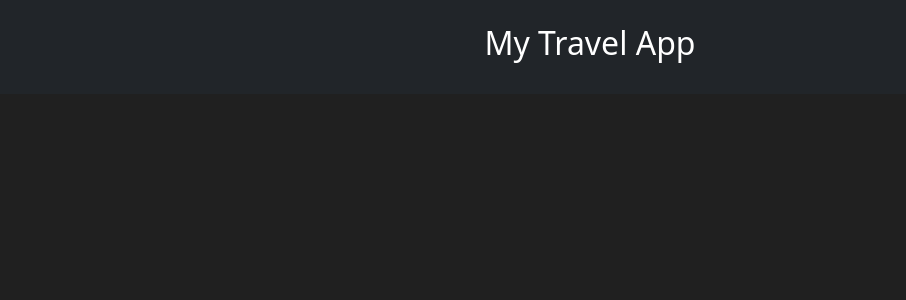
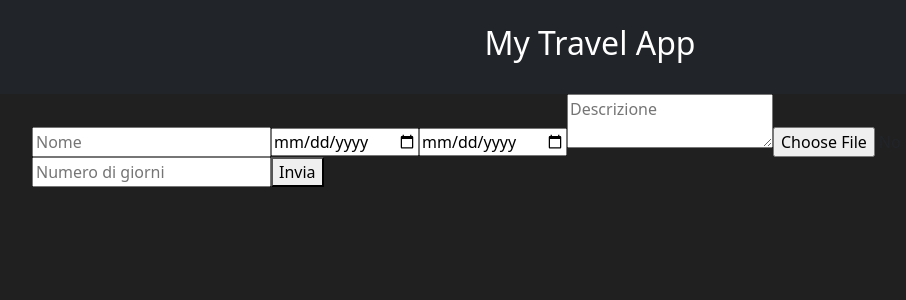
Before and after one commit to Drew0004/travel-app, a React (Vite) app: page /add-new-trip in a window 1280 px wide. Before the commit this address had no page. Shown: the top 300 px of the page, without its empty margins (50-956 px from the left). Built offline with nearby package versions, Linux system fonts and the light colour scheme.

Commit message:
Add new trip function

```diff
--- a/src/components/App.jsx
+++ b/src/components/App.jsx
@@ -1,6 +1,6 @@
 import { useRoutes } from 'react-router-dom';
 import routes from '../routes';
-import React, { useState, createContext } from 'react';
+import React, { useState, createContext, useEffect } from 'react';
 import data from '../assets/storage/data';
 
 export const AppContext = createContext();
@@ -8,10 +8,17 @@ export const AppContext = createContext();
 function App() {
   let element = useRoutes(routes);
 
-  const [trips, setTrips] = useState(data);
+  const [trips, setTrips] = useState(() => {
+    const savedTrips = localStorage.getItem('trips');
+    return savedTrips ? JSON.parse(savedTrips) : data;
+  });
+
+  useEffect(() => {
+    localStorage.setItem('trips', JSON.stringify(trips));
+  }, [trips]);
 
   return (
-    <AppContext.Provider value={{ trips }}>
+    <AppContext.Provider value={{ trips, setTrips }}>
       <div className='container'>
         {element}
       </div>
--- /dev/null
+++ b/src/components/pages/AddNewTrip.jsx
@@ -0,0 +1,69 @@
+import React, { useState, useContext } from 'react';
+import { AppContext } from '../App';
+import { format } from 'date-fns';
+
+const AddNewTrip = () => {
+    const { trips, setTrips } = useContext(AppContext);
+    const [newTrip, setNewTrip] = useState({
+        travel: '',
+        travelInfo: {
+            dateStart: '',
+            dateEnd: '',
+            description: '',
+            travelImg: '',
+        },
+        numberOfDays: 0,
+        stops: []
+    });
+
+    const handleNewTrip = async (e) => {
+        e.preventDefault();
+        const { travelName, dateStart, dateEnd, description, numberOfDays } = e.target;
+
+        const startDate = new Date(dateStart.value);
+        const endDate = new Date(dateEnd.value);
+
+        const trip = {
+            travel: travelName.value,
+            travelInfo: {
+                dateStart: format(startDate, 'dd/MM/yyyy'),
+                dateEnd: format(endDate, 'dd/MM/yyyy'),
+                description: description.value,
+                travelImg: ''
+            },
+            numberOfDays: parseInt(numberOfDays.value),
+            stops: []
+        };
+
+        const stopImgFile = e.target.travelImg.files[0];
+
+        if (stopImgFile) {
+            const reader = new FileReader();
+
+            reader.onloadend = () => {
+                trip.travelInfo.travelImg = reader.result;
+                const updatedTrips = [...trips, trip];
+                setTrips(updatedTrips);
+            };
+
+            reader.readAsDataURL(stopImgFile);
+        } else {
+            const updatedTrips = [...trips, trip];
+            setTrips(updatedTrips);
+        }
+    };
+
+    return (
+        <form onSubmit={handleNewTrip}>
+            <input type="text" name="travelName" placeholder='Nome' required />
+            <input type="date" name="dateStart" required />
+            <input type="date" name="dateEnd" required />
+            <textarea name="description" placeholder='Descrizione' required></textarea>
+            <input type="file" name='travelImg' />
+            <input type="number" name='numberOfDays' placeholder='Numero di giorni' required />
+            <button type="submit">Invia</button>
+        </form>
+    );
+}
+
+export default AddNewTrip;
--- a/src/components/pages/Trips.jsx
+++ b/src/components/pages/Trips.jsx
@@ -8,6 +8,7 @@ const Trips = () => {
   return (
     <>
       <h2 className='text-center my-2 my-text-try text-white'>I tuoi viaggi:</h2>
+      <Link to={'/add-new-trip'}>Crea un nuovo Viaggio</Link>
       {trips.map((elem, index) => (
         <div key={index} className='item'>
           <h2 className='text-white'>{elem.travel}</h2>
--- a/src/routes.jsx
+++ b/src/routes.jsx
@@ -2,6 +2,7 @@ import React from 'react';
 import Trips from './components/pages/Trips';
 import Days from './components/pages/Days';
 import Day from './components/pages/Day';
+import AddNewTrip from './components/pages/AddNewTrip';
 
 const routes = [
   {
@@ -15,6 +16,10 @@ const routes = [
   {
     path: '/days/:travelName/:dayIndex',
     element: <Day />,
+  },
+  {
+    path: '/add-new-trip',
+    element: <AddNewTrip/>
   }
 ];
 
--- a/src/utils/DateGenerator.js
+++ b/src/utils/DateGenerator.js
@@ -1,13 +1,16 @@
-import { addDays, format } from 'date-fns';
-
+import { addDays, format, parse } from 'date-fns';
 
 const getActualDay = (numberOfDays, startDate, index) => {
-    const dates = []
-    for(let i = 0; i < numberOfDays; i++){
-        const newDate = addDays((new Date(startDate)).toLocaleDateString('en-GB'), i);
-        dates.push(format(newDate, 'dd/MM/yyyy'));
+    const start = parse(startDate, 'dd/MM/yyyy', new Date());
+
+    const dates = [];
+    for (let i = 0; i < numberOfDays; i++) {
+        const newDate = addDays(start, i);
+        const formattedDate = format(newDate, 'dd/MM/yyyy');
+        dates.push(formattedDate);
     }
-    return dates[index]
+
+    return dates[index];
 }
 
-export default getActualDay
+export default getActualDay;
```
